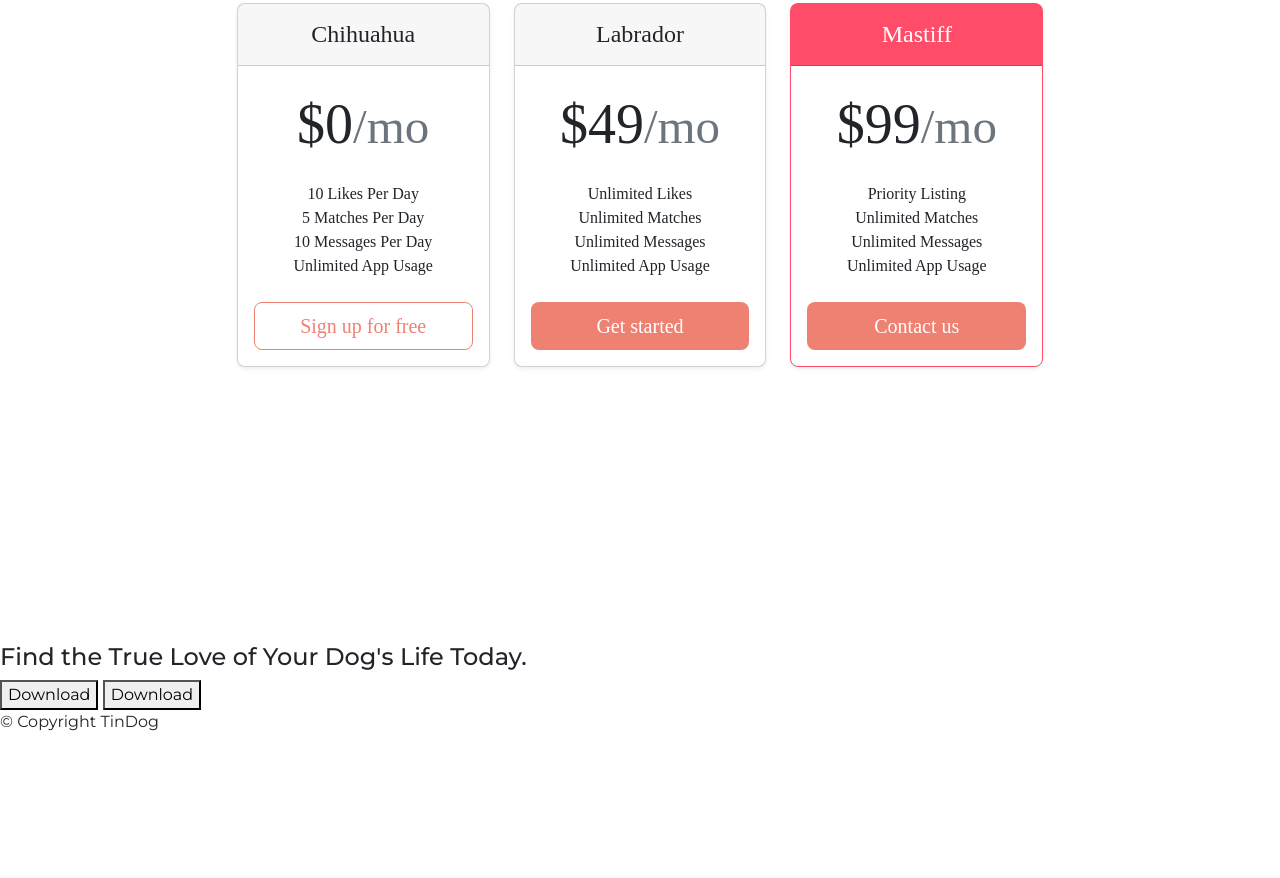
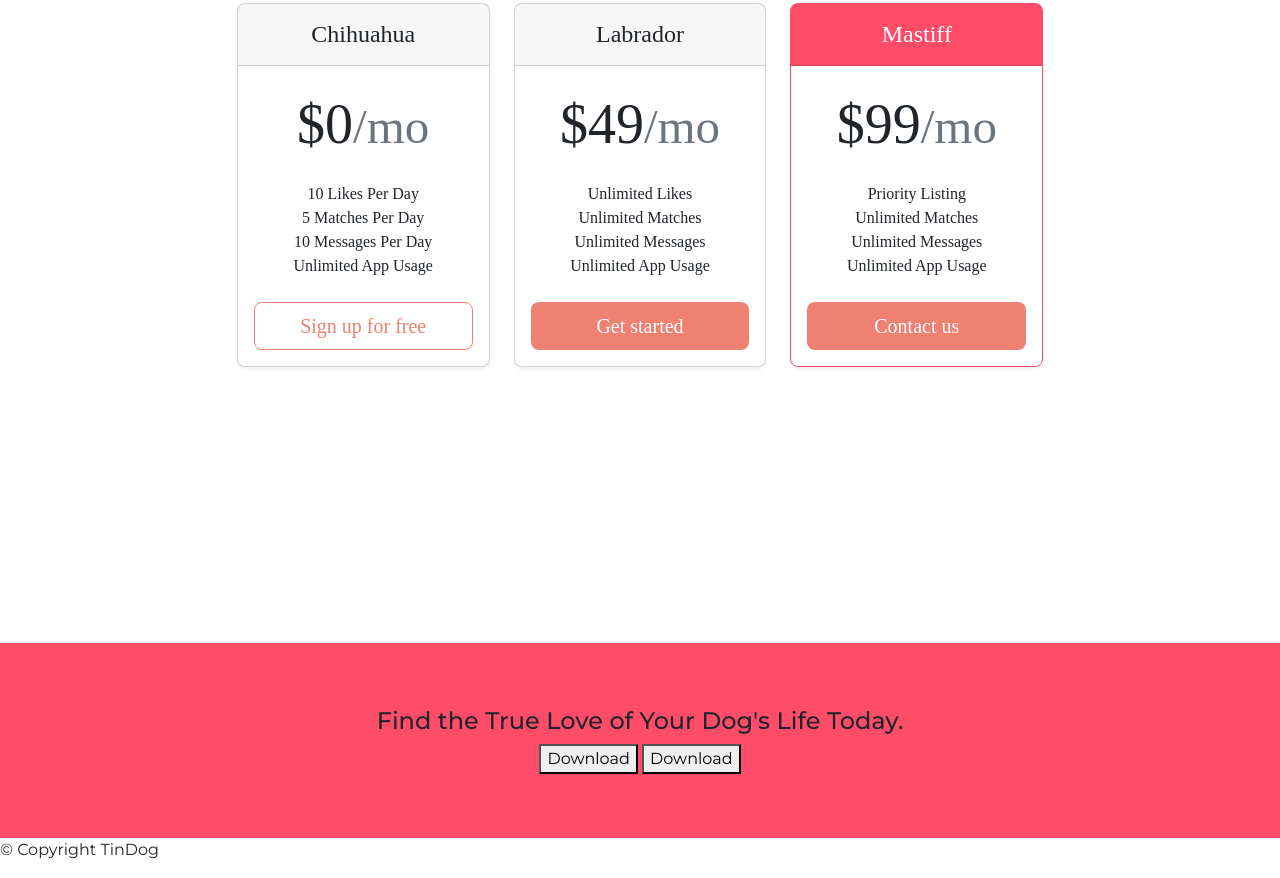
Before and after one commit to felixodette/TinDog, a website: page index.html in a window 1280 px wide. Shown: the part 2110-2988 px from the top of the page. Before the commit the page ends 2860 px from the top, so only its background shows below. Drawn offline with Linux system fonts and the light colour scheme.

Commit message:
gitflow-feature-stash: cta

```diff
--- a/css/styles.css
+++ b/css/styles.css
@@ -164,6 +164,14 @@ h3 {
   text-align: center;
 }
 
+/*Call to Action*/
+
+#cta {
+  background-color: #ff4c68;
+  text-align: center;
+  padding: 5% 0;
+}
+
 /*Media Queries*/
 
 @media (max-width: 1028px) {
```
